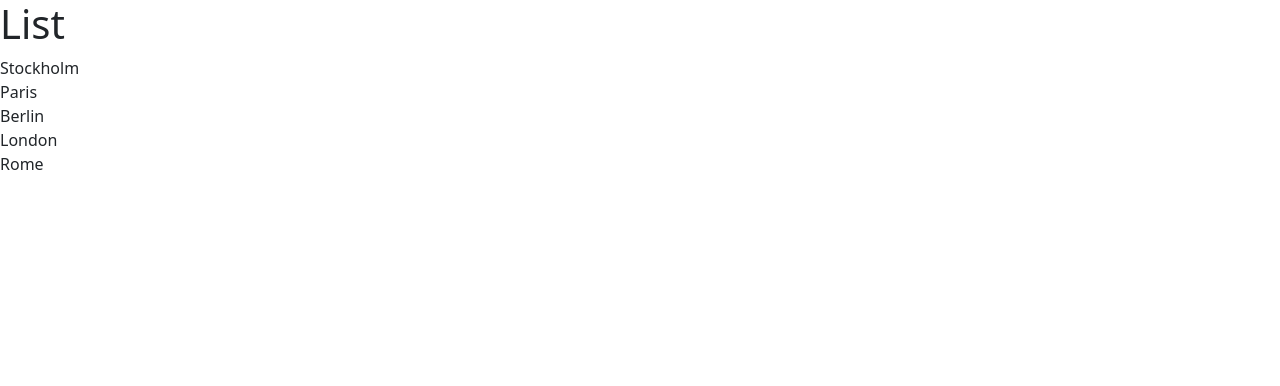
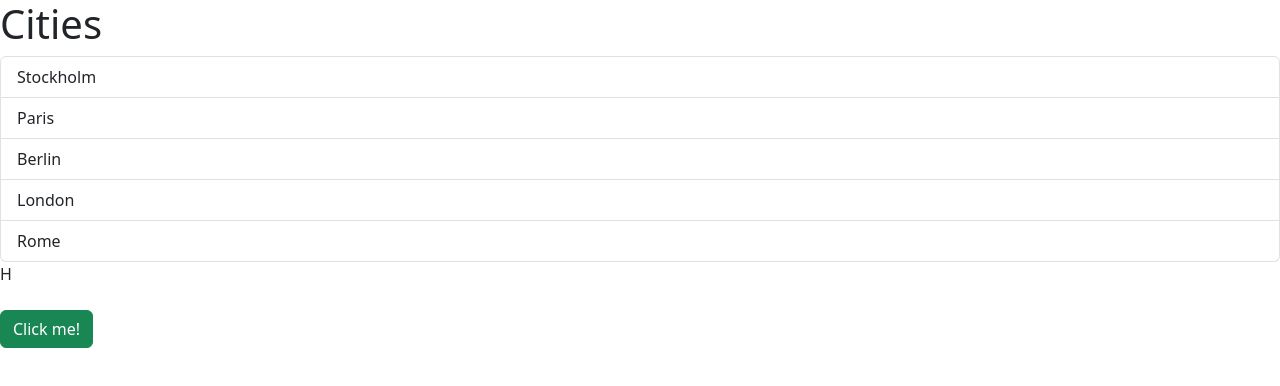
Before and after one commit to CSCphilip/brilliantwear, a React (Vite) app in the folder website/react-vite/react-app/: page / in a window 1280 px wide. Shown: the top 386 px of the page. Built offline with nearby package versions, Linux system fonts and the light colour scheme.

Commit message:
Completed my firtst React tutorial course.

```diff
--- a/website/react-vite/react-app/index.html
+++ b/website/react-vite/react-app/index.html
@@ -1,6 +1,5 @@
-<!doctype html>
+<!DOCTYPE html>
 <html lang="en">
-
   <head>
     <meta charset="UTF-8" />
     <link rel="icon" type="image/svg+xml" href="/vite.svg" />
@@ -12,5 +11,4 @@
     <div id="root"></div>
     <script type="module" src="/src/main.tsx"></script>
   </body>
-
 </html>
--- a/website/react-vite/react-app/src/App.tsx
+++ b/website/react-vite/react-app/src/App.tsx
@@ -1,7 +1,41 @@
+import { useState } from "react";
+import Alert from "./components/Alert";
+import Button from "./components/Button";
 import ListGroup from "./components/ListGroup";
 
+// NOTE: Remember to enter the following after creating a new file for a component: rafce
+
 function App() {
-  return <div><ListGroup /></div>;
+  let items = ["Stockholm", "Paris", "Berlin", "London", "Rome"];
+
+  const handleSelectItem = (item: string) => {
+    console.log(item);
+  };
+
+  const [alertVisible, setAlertVisibility] = useState(false);
+
+  return (
+    <div>
+      <ListGroup
+        items={items}
+        heading="Cities"
+        onSelectItem={handleSelectItem}
+      />
+      H<br></br>
+      {/* <Alert>
+        Hello <b>World!</b>
+      </Alert> */}
+      <br></br>
+      {alertVisible && (
+        <Alert onClick={() => setAlertVisibility(false)}>
+          This is an alert!
+        </Alert>
+      )}
+      <Button color="success" onClick={() => setAlertVisibility(true)}>
+        Click me!
+      </Button>
+    </div>
+  );
 }
 
 export default App;
--- /dev/null
+++ b/website/react-vite/react-app/src/components/Alert.tsx
@@ -0,0 +1,23 @@
+import { ReactNode } from "react";
+
+interface AlertProps {
+  children: ReactNode;
+  onClick: () => void;
+}
+
+const Alert = ({ children, onClick }: AlertProps) => {
+  return (
+    <div className="alert alert-primary alert-dismissible fade show">
+      {children}
+      <button
+        type="button"
+        className="btn-close"
+        data-bs-dismiss="alert"
+        aria-label="Close"
+        onClick={onClick}
+      ></button>
+    </div>
+  );
+};
+
+export default Alert;
--- /dev/null
+++ b/website/react-vite/react-app/src/components/Button.tsx
@@ -0,0 +1,15 @@
+interface ButtonProps {
+  children: string;
+  color?: "primary" | "secondary" | "success";
+  onClick: () => void;
+}
+
+function Button({ children, onClick, color = "primary" }: ButtonProps) {
+  return (
+    <div className={"btn btn-" + color} onClick={onClick}>
+      {children}
+    </div>
+  );
+}
+
+export default Button;
--- a/website/react-vite/react-app/src/components/ListGroup.tsx
+++ b/website/react-vite/react-app/src/components/ListGroup.tsx
@@ -1,12 +1,53 @@
-const items = ["Stockholm", "Paris", "Berlin", "London", "Rome"];
+import { MouseEvent, useState } from "react";
 
-function ListGroup() {
+// Props: Input passed to a component. Similar to function args.
+interface ListGroupProps {
+  items: string[];
+  heading: string;
+  onSelectItem: (item: string) => void;
+}
+
+// This is a component in React:
+function ListGroup({ items, heading, onSelectItem }: ListGroupProps) {
+  // let items = ["Stockholm", "Paris", "Berlin", "London", "Rome"];
+  // items = [];
+
+  // let selectedIndex = 0;
+
+  // State: Data managed by a component. Similar to local variable.
+
+  // Hook:
+  const [selectedIndex, setSelectedIndex] = useState(-1);
+  // arr[0]; // variable (selectedIndex)
+  // arr[1]; // updater function
+  // const [name, setName] = useState(''); // Common way in React
+
+  const getMessage = () => {
+    return items.length === 0 && <p>No items found.</p>;
+  };
+
+  const handleClick = (event: MouseEvent) => console.log(event.clientX);
+
   return (
     <>
-      <h1>List</h1>
+      <h1>{heading}</h1>
+      {getMessage()}
       <ul className="list-group">
-        {items.map((item) => (
-          <li key={item}>{item}</li>
+        {items.map((item, index) => (
+          <li
+            className={
+              selectedIndex === index
+                ? "list-group-item active"
+                : "list-group-item"
+            }
+            key={item}
+            onClick={() => {
+              setSelectedIndex(index);
+              onSelectItem(item);
+            }}
+          >
+            {item}
+          </li>
         ))}
       </ul>
     </>
```
Also changed, not shown: website/react-vite/react-app/src/main.tsx (+7 -7 lines). Lines whose indentation alone changed are shown as unchanged.
